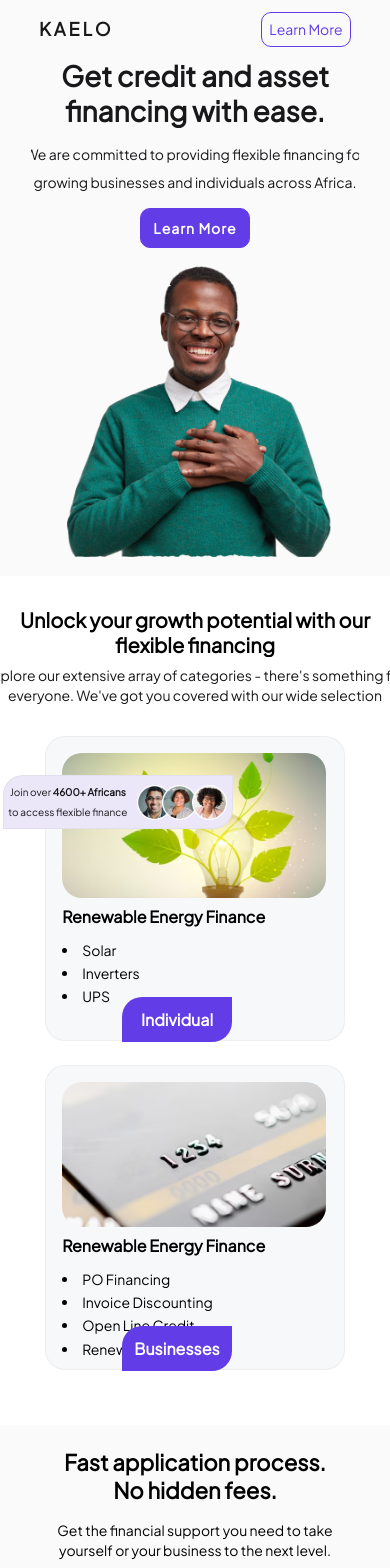
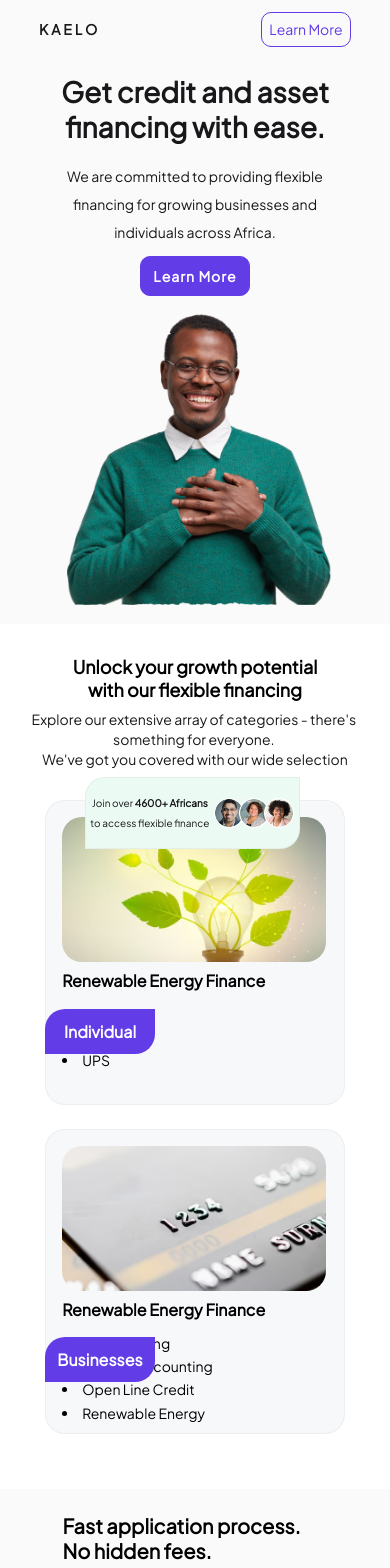
Before and after one commit to Gloriazira/kaelo-credits, a React (Create React App) app: page / in a window 390 px wide. Shown: the top 1568 px of the page. Built offline with nearby package versions, Linux system fonts and the light colour scheme.

Commit message:
modifying index.css file

```diff
--- a/src/components/Categories.js
+++ b/src/components/Categories.js
@@ -20,19 +20,19 @@ const Categories = () => {
     return (
         <div style={{backgroundColor: "#FFFFFF",
         padding: "5% 0" }}>
-            <div className="categories" style={myCol}>
+            <div className="category" style={myCol}>
                 <h3>
                     Unlock your growth potential with our flexible financing
                 </h3>
                 <p>
-                Explore our extensive array of categories - there's something for everyone.
+                Explore our extensive array of categories - there's something for everyone. {<br />}
 We've got you covered with our wide selection
                 </p>
 
-                <div className="Categories" style={myRow}>
+                <div className="categories" style={myRow}>
                     <div className="individual">
-                        <div className="title" style={{left: "140px",
-  bottom: "-405px"}}><h4>Individual</h4></div>
+                        <div className="title" style={{left: "252px",
+  bottom: "-447px"}}><h4>Individual</h4></div>
                         <div className="box" style={{textAlign: "left"}}>
                             <div className="box-image"></div>
                             <h5>Renewable Energy Finance</h5>
@@ -51,8 +51,8 @@ We've got you covered with our wide selection
                     </div>
 
                     <div className="business">
-                        <div className="title" style={{right: "543px",
-  bottom: "-405px"}}><h4>Businesses</h4></div>
+                        <div className="title" style={{right: "695px",
+  bottom: "-447px"}}><h4>Businesses</h4></div>
                         <div className="box" style={{textAlign: "left"}}>
                             <div className="box-image"></div>
                             <h5>Renewable Energy Finance</h5>
--- a/src/components/Landingpage.js
+++ b/src/components/Landingpage.js
@@ -47,7 +47,7 @@ const Landingpage = () => {
                     </AnchorLink>
                 </div>
             </div>
-            <div className="landing-page">
+            <div className="landing-page" id="start">
                 <div className="landing-page-text">
                     <h2>
                     Get credit and asset financing with ease.
--- a/src/index.css
+++ b/src/index.css
@@ -65,7 +65,7 @@
   flex-direction: row;
   justify-content: space-evenly;
   align-items: center;
-  margin: 5% 0 0 0
+  margin: 5% 0 3% 0
 }
 
 .landing-page-text {
@@ -76,14 +76,14 @@
 .landing-page-text h2 {
   width: 460px;
   font-weight: 800;
-  font-size: 50px;
-  line-height: 66px;
+  font-size: 60px;
+  /* line-height: 66px; */
 }
 
 .landing-page-text p {
-  width: 440px;
+  width: 490px;
   font-weight: 400;
-  font-size: 18px;
+  font-size: 20px;
   line-height: 28px;
   margin: 10% 0;
 }
@@ -111,8 +111,8 @@
 
 
 .landing-page-image {
-  width: 650px;
-  height: 580px;
+  width: 800px;
+  height: 700px;
   /* width: 550px;
   height: 530px; */
   background-image: url('./assets/person1.png');
@@ -126,10 +126,10 @@
   position: absolute;
   display: flex;
   align-items: center;
-  width: 400px;
-  /* height: 120px; */
-  right: 208px;
-  bottom: 2px;
+  width: 450px;
+  height: 120px;
+  right: 290px;
+  bottom: 50px;
   background: #EBE7F8;
   border: 1px solid rgba(145, 145, 145, 0.1);
   border-radius: 20px 0px;
@@ -156,7 +156,7 @@
   /* border: 2px solid #FFFFFF; */
 }
 
-.categories h3 {
+.category h3 {
 
   font-style: normal;
   font-weight: 700;
@@ -169,7 +169,7 @@
   color: #000000;
 }
 
-.categories p {
+.category p {
   width: 600px;
   font-weight: 400;
   font-size: 16px;
@@ -184,13 +184,13 @@
 
 .individual,
 .business {
-  width: 600px;
-  height: 610px;
+  width: 640px;
+  height: 650px;
   background: #F6F8FA;
   border: 1px solid rgba(145, 145, 145, 0.1);
   border-radius: 20px;
   padding: 2%;
-  margin: 20px;
+  margin: 10px 60px;
 }
 
 .individual .title,
@@ -252,10 +252,10 @@
 }
 
 .fin-text h6 {
-  width: 402px;
+  width: 480px;
   font-style: normal;
   font-weight: 700;
-  font-size: 32px;
+  font-size: 40px;
   /* or 37px */
 
 
@@ -286,8 +286,8 @@
   position: absolute;
   width: 400px;
   height: 560px;
-  right: 250px;
-  top: 1855px;
+  right: 350px;
+  top: 2208px;
 }
 
 .footer {
@@ -619,11 +619,11 @@
     right: 5px !important;
   }
 
-  .categories h3 {
+  .category h3 {
     font-size: 22px;
   }
 
-  .categories p {
+  .category p {
     width: 520px;
     font-size: 14px;
     line-height: 20px;
@@ -711,7 +711,7 @@
     font-size: 14px;
   }
 
-  .categories h3 {
+  .category h3 {
     font-size: 20px;
     width: 400px;
     margin: 8% 0;
@@ -734,7 +734,7 @@
     width: 120px;
   }
 
-  .categories h3 {
+  .category h3 {
     margin: 0;
   }
 
@@ -820,7 +820,7 @@
   }
 
   .landing-page,
-  .Categories,
+  .categories,
   .fin-support {
     flex-direction: column !important;
     text-align: center !important;
@@ -848,7 +848,7 @@
     bottom: 15px;
   }
 
-  .categories p {
+  .category p {
     width: 420px;
   }
 
@@ -908,11 +908,166 @@
     padding: 3% 10% !important;
   }
   .landing-page-text h2 {
-    width: 390px !important;
-    margin: 3% auto;
+    width: 345px !important;
+    margin: 8% auto 5% auto;
+}
+.landing-page-text p {
+    width: 310px;
+}
+.join {
+    right: 105px;
+    /* bottom: 129px; */
+    bottom: -5px;
+    width: 215px;
+    height: 72px;
+    background: #EBFAF3;
+}
+.join-image img {
+    width: 30px;
+}
+.join-image img:nth-child(2) {
+    right: 30px !important;
+}
+.join-image img:nth-child(1) {
+    right: 55px !important;
+}
+.category h3 {
+    font-size: 18px;
+    width: 275px;
+}
+.category p {
+    width: 335px;
+    white-space: break-spaces;
+}
+.individual .title {
+    left: 64px !important;
+    bottom: -220px !important;
+
+}
+.business .title {
+    left: 64px !important;
+    bottom: -549px !important;
+}
+.fin-image div {
+    right: 139px;
+    top: 1700px;
+}
+
+
+}
+
+@media only screen and (max-width: 391px) {
+  .nav h1 {
+    font-size: 14px;
+}
+
+
+  .join {
+    right: 90px;
+  }
+  .individual .title {
+    left: 45px !important;
+    bottom: -210px !important;
+  }
+  .business .title {
+    left: 45px !important;
+    bottom: -538px !important;
+}
+.fin-image div {
+    right: 125px;
+    top: 1680px;
+}
+.fin-text h6 {
+  width: 295px;
+  text-align: left;
+  font-size: 20px;
+  padding: 0 15px;
+}
+.fin-text p {
+  width: 272px;
+  margin: 5% 0;
+  text-align: left;
+  padding: 0 15px;
 }
 }
 
-@media only screen and (max-width: 391px) {}
+@media only screen and (max-width: 375px) {
+  .join {
+    right: 80px;
+}
 
-@media only screen and (max-width: 321px) {}
+
+
+  .category{
+    margin: 15% auto !important;
+  }
+  .category p {
+    width: 325px;
+  }
+  .individual .title {
+    left: 38px !important;
+    bottom: -205px !important;
+  }
+  .title h4 {
+    font-size: 14px;
+}
+ .business .title {
+    left: 38px !important;
+    bottom: -534px !important;
+  }
+  .fin-image div {
+    right: 125px;
+    top: 1672px;
+  }
+  .footer p {
+    font-size: 12px;
+}
+}
+@media only screen and (max-width: 321px) {
+  .landing-page-text h2 {
+    width: 253px !important;
+    line-height: normal;
+    font-weight: bolder;
+    margin: 10% auto 5% auto;
+  }
+  .landing-page-text .btn, .fin-text .btn {
+    width: 150px;
+    height: 45px;
+  }
+  .join {
+    right: 50px;
+    /* bottom: 129px; */
+    bottom: -55px;
+  }
+  .category{
+    margin: 20% auto 0 auto !important;
+  }
+  .category p {
+    width: 290px;
+}
+.individual, .business {
+  width: 260px;
+  height: 290px;
+}
+.individual .box-image, .business .box-image {
+  width: 230px;
+  height: 125px;
+}
+.individual .title {
+  left: 30px !important;
+  bottom: -305px !important;
+}
+.business .title {
+  left: 30px !important;
+  bottom: -620px !important;
+}
+.fin-image {
+  width: 260px;
+  height: 200px;
+}
+.fin-image div {
+  right: 90px;
+  top: 1740px;
+  height: 230px;
+}
+}
```
